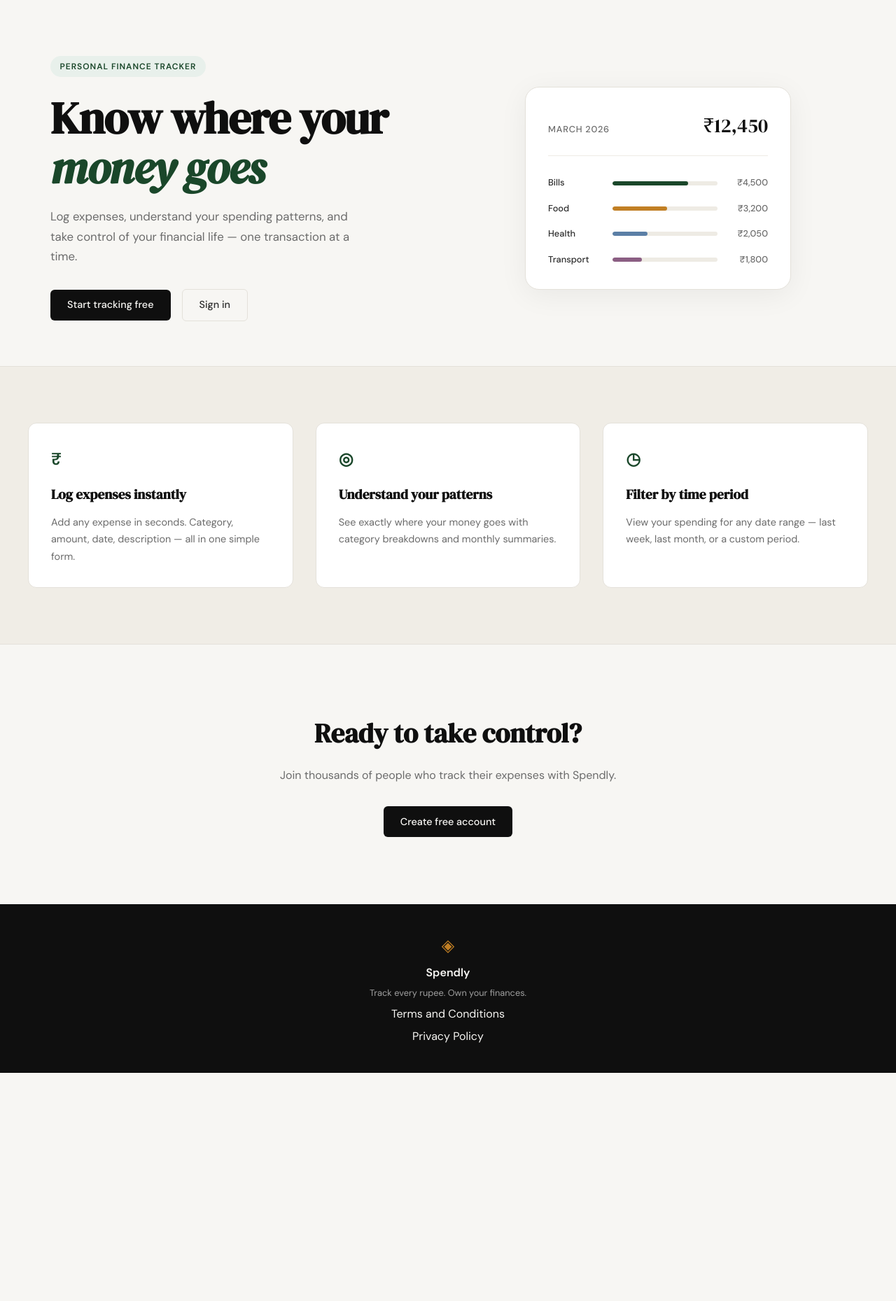
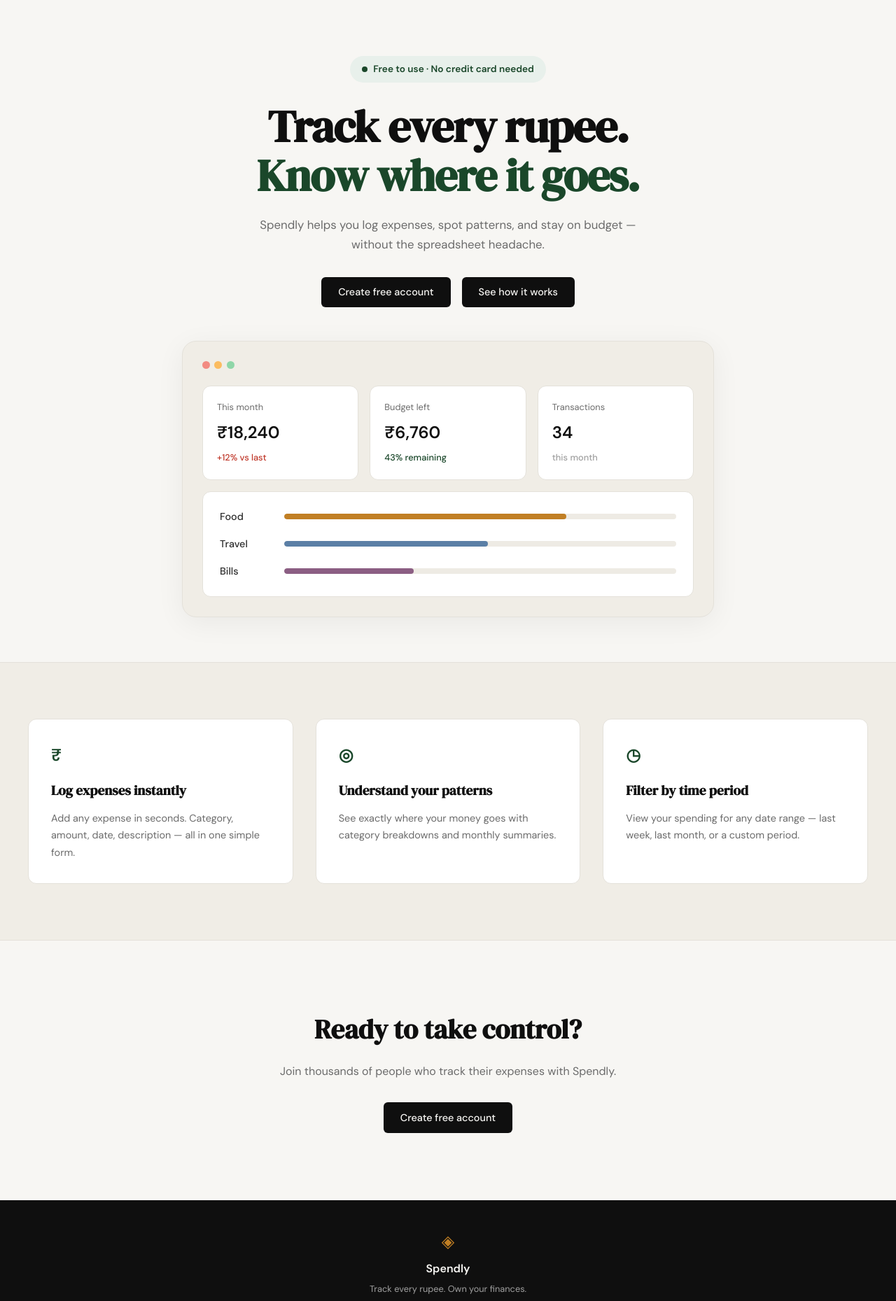
Before and after one commit to bhat0155/expenseTracking, a Flask app: page / in a window 1280 px wide. Shown: the part 61-1920 px from the top of the page at 70% size. Before the commit the page ends 1594 px from the top, so only its background shows below. Run offline with Flask 3, Linux system fonts and the light colour scheme.

Commit message:
landing: redesign hero section to match mockup

```diff
--- a/static/css/style.css
+++ b/static/css/style.css
@@ -125,25 +125,41 @@ a { color: inherit; text-decoration: none; }
 
 .hero {
     padding: 5rem 2rem 4rem;
-    display: grid;
-    grid-template-columns: 1fr 1fr;
-    gap: 4rem;
+    display: flex;
+    flex-direction: column;
     align-items: center;
+    gap: 3rem;
     max-width: var(--max-width);
     margin: 0 auto;
+    text-align: center;
+}
+
+.hero-inner {
+    display: flex;
+    flex-direction: column;
+    align-items: center;
+    max-width: 720px;
 }
 
 .hero-badge {
-    display: inline-block;
+    display: inline-flex;
+    align-items: center;
+    gap: 0.5rem;
     background: var(--accent-light);
     color: var(--accent);
-    font-size: 0.75rem;
+    font-size: 0.85rem;
     font-weight: 600;
-    letter-spacing: 0.08em;
-    text-transform: uppercase;
-    padding: 0.35rem 0.85rem;
+    padding: 0.5rem 1.1rem;
     border-radius: 999px;
-    margin-bottom: 1.5rem;
+    margin-bottom: 1.75rem;
+}
+
+.hero-badge-dot {
+    width: 8px;
+    height: 8px;
+    border-radius: 50%;
+    background: var(--accent);
+    display: inline-block;
 }
 
 .hero-title {
@@ -156,7 +172,7 @@ a { color: inherit; text-decoration: none; }
 }
 
 .hero-title em {
-    font-style: italic;
+    font-style: normal;
     color: var(--accent);
 }
 
@@ -164,7 +180,7 @@ a { color: inherit; text-decoration: none; }
     font-size: 1.05rem;
     color: var(--ink-muted);
     line-height: 1.7;
-    max-width: 460px;
+    max-width: 560px;
     margin-bottom: 2rem;
 }
 
@@ -172,6 +188,7 @@ a { color: inherit; text-decoration: none; }
     display: flex;
     gap: 1rem;
     align-items: center;
+    justify-content: center;
 }
 
 /* ------------------------------------------------------------------ */
@@ -181,58 +198,99 @@ a { color: inherit; text-decoration: none; }
 .hero-visual {
     display: flex;
     justify-content: center;
+    width: 100%;
 }
 
 .mock-card {
+    background: var(--paper-warm);
+    border: 1px solid var(--border);
+    border-radius: var(--radius-lg);
+    padding: 1.75rem;
+    width: 100%;
+    max-width: 760px;
+    box-shadow: 0 8px 40px rgba(0,0,0,0.06);
+    text-align: left;
+}
+
+.mock-card-dots {
+    display: flex;
+    gap: 0.4rem;
+    margin-bottom: 1.5rem;
+}
+
+.mock-dot {
+    width: 11px;
+    height: 11px;
+    border-radius: 50%;
+    display: inline-block;
+}
+
+.mock-dot-red { background: #f28b82; }
+.mock-dot-yellow { background: #fbbc60; }
+.mock-dot-green { background: #8fd6a8; }
+
+.mock-stats {
+    display: grid;
+    grid-template-columns: repeat(3, 1fr);
+    gap: 1rem;
+    margin-bottom: 1rem;
+}
+
+.mock-stat {
     background: var(--paper-card);
     border: 1px solid var(--border);
-    border-radius: var(--radius-lg);
-    padding: 2rem;
-    width: 100%;
-    max-width: 380px;
-    box-shadow: 0 8px 40px rgba(0,0,0,0.06);
+    border-radius: var(--radius-md);
+    padding: 1.25rem;
+    display: flex;
+    flex-direction: column;
+    gap: 0.4rem;
 }
 
-.mock-card-header {
-    display: flex;
-    justify-content: space-between;
-    align-items: baseline;
-    margin-bottom: 1.75rem;
-    padding-bottom: 1.25rem;
-    border-bottom: 1px solid var(--border-soft);
+.mock-stat-label {
+    font-size: 0.8rem;
+    color: var(--ink-muted);
 }
 
-.mock-label {
-    font-size: 0.8rem;
-    font-weight: 500;
-    color: var(--ink-muted);
-    text-transform: uppercase;
-    letter-spacing: 0.06em;
-}
-
-.mock-total {
-    font-family: var(--font-display);
-    font-size: 1.75rem;
+.mock-stat-value {
+    font-size: 1.5rem;
+    font-weight: 600;
     color: var(--ink);
 }
 
-.mock-bars { display: flex; flex-direction: column; gap: 1rem; }
+.mock-stat-change {
+    font-size: 0.8rem;
+    font-weight: 500;
+}
+
+.mock-stat-negative { color: var(--danger); }
+.mock-stat-positive { color: var(--accent); }
+.mock-stat-neutral { color: var(--ink-faint); }
+
+.mock-bars {
+    display: flex;
+    flex-direction: column;
+    gap: 1rem;
+    background: var(--paper-card);
+    border: 1px solid var(--border);
+    border-radius: var(--radius-md);
+    padding: 1.5rem;
+}
 
 .mock-bar-row {
     display: grid;
-    grid-template-columns: 80px 1fr 60px;
+    grid-template-columns: 80px 1fr;
     align-items: center;
     gap: 0.75rem;
 }
 
 .mock-cat {
-    font-size: 0.8rem;
+    font-size: 0.9rem;
     font-weight: 500;
     color: var(--ink-soft);
 }
 
 .mock-bar-track {
-    height: 6px;
+    height: 8px;
     background: var(--border-soft);
     border-radius: 999px;
     overflow: hidden;
@@ -240,21 +298,13 @@ a { color: inherit; text-decoration: none; }
 
 .mock-bar {
     height: 100%;
-    background: var(--accent);
+    background: var(--accent-2);
     border-radius: 999px;
     transition: width 0.6s ease;
 }
 
-.mock-bar-2 { background: var(--accent-2); }
-.mock-bar-3 { background: #5b7fa6; }
-.mock-bar-4 { background: #8b5e83; }
-
-.mock-amt {
-    font-size: 0.8rem;
-    font-weight: 500;
-    color: var(--ink-muted);
-    text-align: right;
-}
+.mock-bar-2 { background: #5b7fa6; }
+.mock-bar-3 { background: #8b5e83; }
 
 /* ------------------------------------------------------------------ */
 /* Buttons                                                             */
@@ -512,14 +562,9 @@ a { color: inherit; text-decoration: none; }
 /* ------------------------------------------------------------------ */
 
 @media (max-width: 900px) {
-    .hero {
-        grid-template-columns: 1fr;
-        text-align: center;
-    }
-
     .hero-subtitle { max-width: 100%; }
     .hero-actions { justify-content: center; }
-    .hero-visual { display: none; }
+    .mock-stats { grid-template-columns: 1fr; }
 
     .features-inner { grid-template-columns: 1fr; }
 }
@@ -527,4 +572,6 @@ a { color: inherit; text-decoration: none; }
 @media (max-width: 600px) {
     .nav-links a:not(.nav-cta) { display: none; }
     .hero { padding: 3rem 1rem 2rem; }
+    .hero-actions { flex-direction: column; width: 100%; }
+    .hero-actions .btn-primary { width: 100%; text-align: center; }
 }
--- a/templates/landing.html
+++ b/templates/landing.html
@@ -6,55 +6,62 @@
 
 <section class="hero">
     <div class="hero-inner">
-        <div class="hero-badge">Personal Finance Tracker</div>
+        <div class="hero-badge"><span class="hero-badge-dot"></span>Free to use · No credit card needed</div>
         <h1 class="hero-title">
-            Know where your<br>
-            <em>money goes</em>
+            Track every rupee.<br>
+            <em>Know where it goes.</em>
         </h1>
         <p class="hero-subtitle">
-            Log expenses, understand your spending patterns,
-            and take control of your financial life —
-            one transaction at a time.
+            Spendly helps you log expenses, spot patterns, and stay
+            on budget — without the spreadsheet headache.
         </p>
         <div class="hero-actions">
-            <a href="{{ url_for('register') }}" class="btn-primary">Start tracking free</a>
-            <a href="{{ url_for('login') }}" class="btn-ghost">Sign in</a>
+            <a href="{{ url_for('register') }}" class="btn-primary">Create free account</a>
+            <a href="#" class="btn-primary">See how it works</a>
         </div>
     </div>
     <div class="hero-visual">
         <div class="mock-card">
-            <div class="mock-card-header">
-                <span class="mock-label">March 2026</span>
-                <span class="mock-total">₹12,450</span>
+            <div class="mock-card-dots">
+                <span class="mock-dot mock-dot-red"></span>
+                <span class="mock-dot mock-dot-yellow"></span>
+                <span class="mock-dot mock-dot-green"></span>
+            </div>
+            <div class="mock-stats">
+                <div class="mock-stat">
+                    <span class="mock-stat-label">This month</span>
+                    <span class="mock-stat-value">₹18,240</span>
+                    <span class="mock-stat-change mock-stat-negative">+12% vs last</span>
+                </div>
+                <div class="mock-stat">
+                    <span class="mock-stat-label">Budget left</span>
+                    <span class="mock-stat-value">₹6,760</span>
+                    <span class="mock-stat-change mock-stat-positive">43% remaining</span>
+                </div>
+                <div class="mock-stat">
+                    <span class="mock-stat-label">Transactions</span>
+                    <span class="mock-stat-value">34</span>
+                    <span class="mock-stat-change mock-stat-neutral">this month</span>
+                </div>
             </div>
             <div class="mock-bars">
                 <div class="mock-bar-row">
-                    <span class="mock-cat">Bills</span>
+                    <span class="mock-cat">Food</span>
                     <div class="mock-bar-track">
                         <div class="mock-bar" style="width: 72%"></div>
                     </div>
-                    <span class="mock-amt">₹4,500</span>
                 </div>
                 <div class="mock-bar-row">
-                    <span class="mock-cat">Food</span>
+                    <span class="mock-cat">Travel</span>
                     <div class="mock-bar-track">
                         <div class="mock-bar mock-bar-2" style="width: 52%"></div>
                     </div>
-                    <span class="mock-amt">₹3,200</span>
                 </div>
                 <div class="mock-bar-row">
-                    <span class="mock-cat">Health</span>
+                    <span class="mock-cat">Bills</span>
                     <div class="mock-bar-track">
                         <div class="mock-bar mock-bar-3" style="width: 33%"></div>
                     </div>
-                    <span class="mock-amt">₹2,050</span>
-                </div>
-                <div class="mock-bar-row">
-                    <span class="mock-cat">Transport</span>
-                    <div class="mock-bar-track">
-                        <div class="mock-bar mock-bar-4" style="width: 28%"></div>
-                    </div>
-                    <span class="mock-amt">₹1,800</span>
                 </div>
             </div>
         </div>
```
